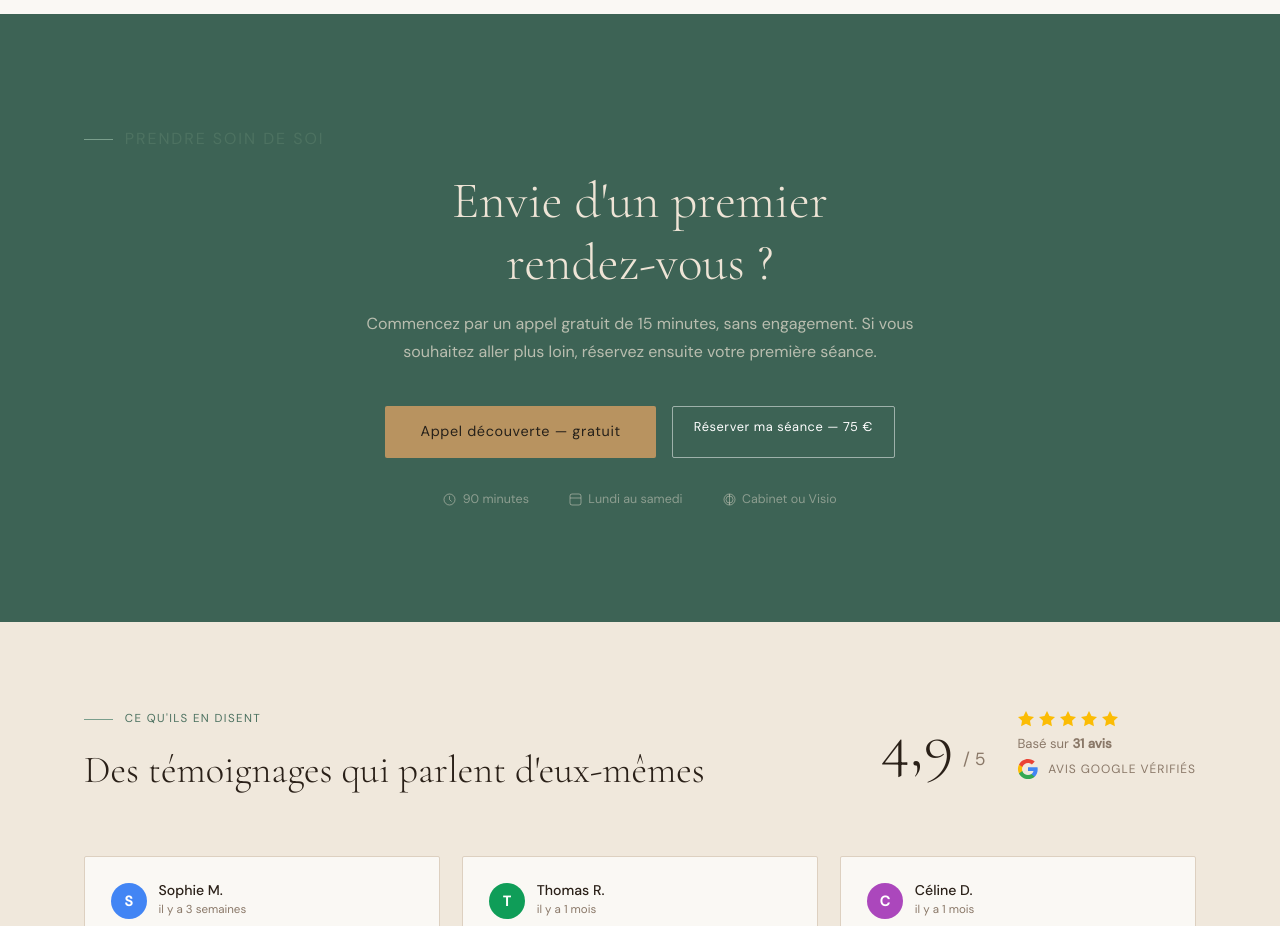
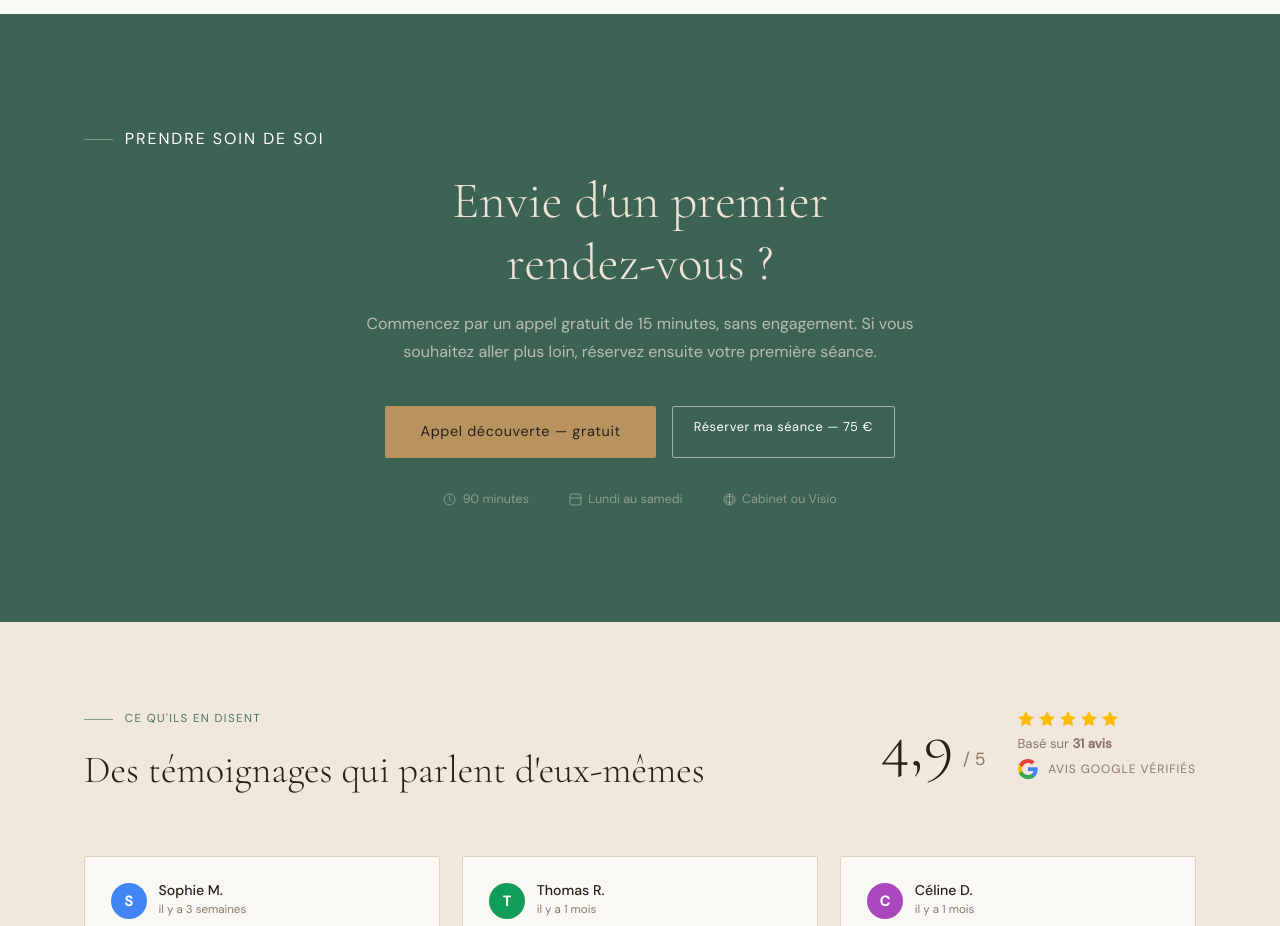
Before and after one commit to wenzlertristan/MP, a plain HTML site: page index.html in a window 1280 px wide. Shown: the part 5460-6386 px from the top of the page. Drawn offline with nearby package versions, Linux system fonts and the light colour scheme.

Commit message:
Update index.html

```diff
--- a/index.html
+++ b/index.html
@@ -1405,7 +1405,7 @@ footer { background: #322820; color: #EEE4D6; }
 <!-- ========== CTA ========== -->
 <section class="cta-section" aria-labelledby="cta-title">
   <div class="container">
-    <div class="section-label" style="font-size:1rem;letter-spacing:.12em;">Prendre soin de soi</div>
+    <div class="section-label" style="font-size:1rem;letter-spacing:.12em;color:#fff;">Prendre soin de soi</div>
     <h2 id="cta-title">Envie d'un premier rendez-vous ?</h2>
     <p>Commencez par un appel gratuit de 15 minutes, sans engagement. Si vous souhaitez aller plus loin, réservez ensuite votre première séance.</p>
     <div style="display:flex;gap:1rem;justify-content:center;flex-wrap:wrap;margin-top:1rem;">
```
